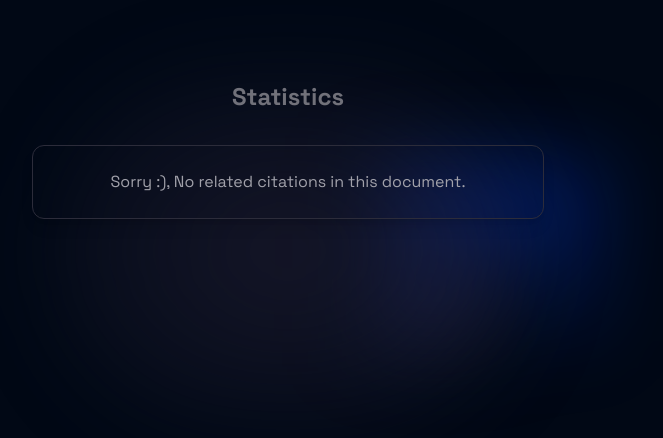
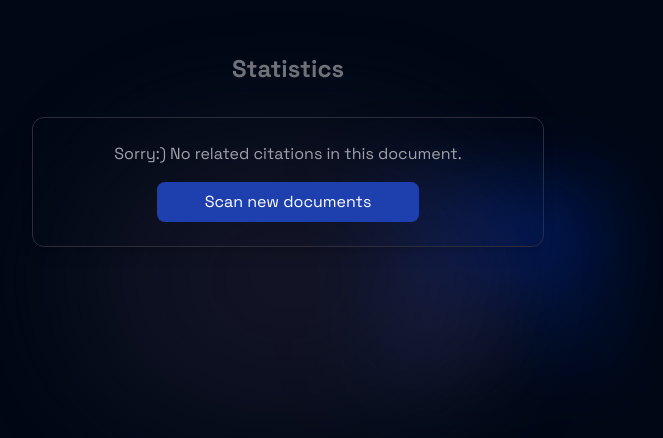
Before and after one commit to edem8/citeScout, a Next.js app: page /statistics in a window 1280 px wide. Shown: the part 226-664 px from the top of the page, without its empty margins (352-1015 px from the left). Built offline with nearby package versions, Linux system fonts and the light colour scheme.

Commit message:
feat: button for no related data

```diff
--- a/src/app/statistics/page.tsx
+++ b/src/app/statistics/page.tsx
@@ -51,9 +51,17 @@ const Statistics: FC = () => {
         </div>
         <div className="shadow-lg rounded-xl border border-[#2c2c3a] p-6">
           {totalCitations === 0 ? (
-            <p className="text-center text-zinc-400">
-              Sorry :), No related citations in this document.
-            </p>
+            <div className="text-center">
+              <p className="text-zinc-400 mb-4">
+                Sorry:) No related citations in this document.
+              </p>
+              <button
+                onClick={handleScanNewDocument}
+                className="px-6 sm:px-12 py-2 max-w-xs mx-auto bg-blue-800 text-white rounded-lg hover:bg-blue-700"
+              >
+                Scan new documents
+              </button>
+            </div>
           ) : (
             <ul className="space-y-4">
               <li className="flex justify-between">
```
